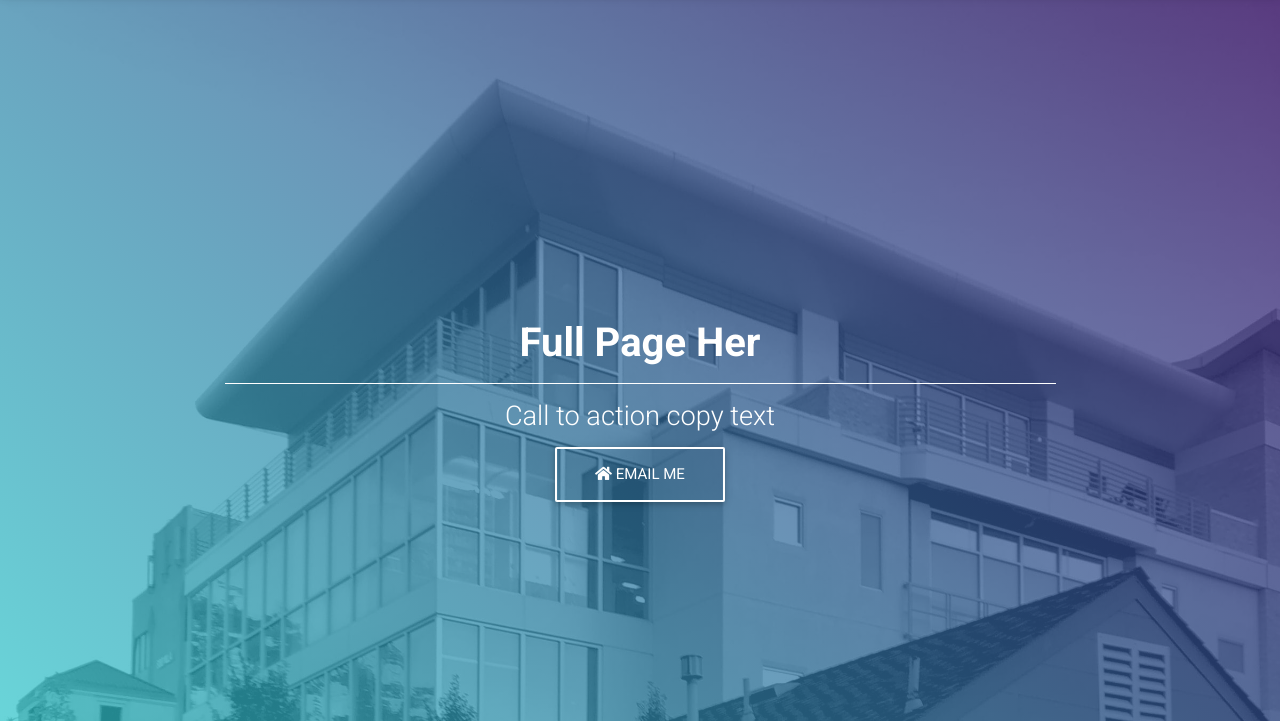
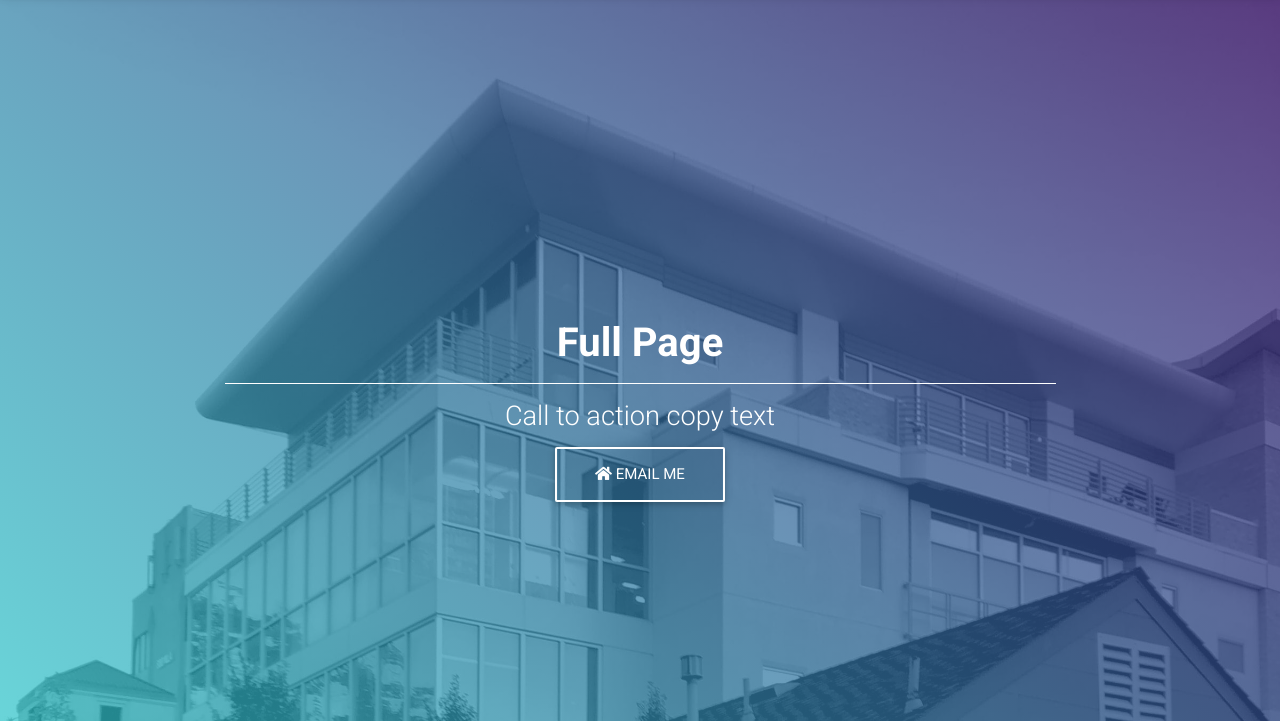
Before and after one commit to stackbit-projects/pleasant-thyme-55654, a Gatsby site: page / in a window 1280 px wide. Shown: the part 79-800 px from the top of the page. Built offline with nearby package versions, Linux system fonts and the light colour scheme; Gatsby itself is replaced by a stand-in of ours.

Commit message:
VideoBackground.js: updated Header 1 in MDBCol

```diff
--- a/src/components/VideoBackground.js
+++ b/src/components/VideoBackground.js
@@ -35,7 +35,7 @@ const VideoBackground = () => {
             <MDBRow>
               <MDBCol md="12" className="white-text text-center">
                 <h1 className="h1-responsive font-weight-bold mb-0">
-                  Full Page Her
+                  Full Page
                 </h1>
                 <hr className="hr-light w-75" />
                 <h3 className="h3-responsive">
```
